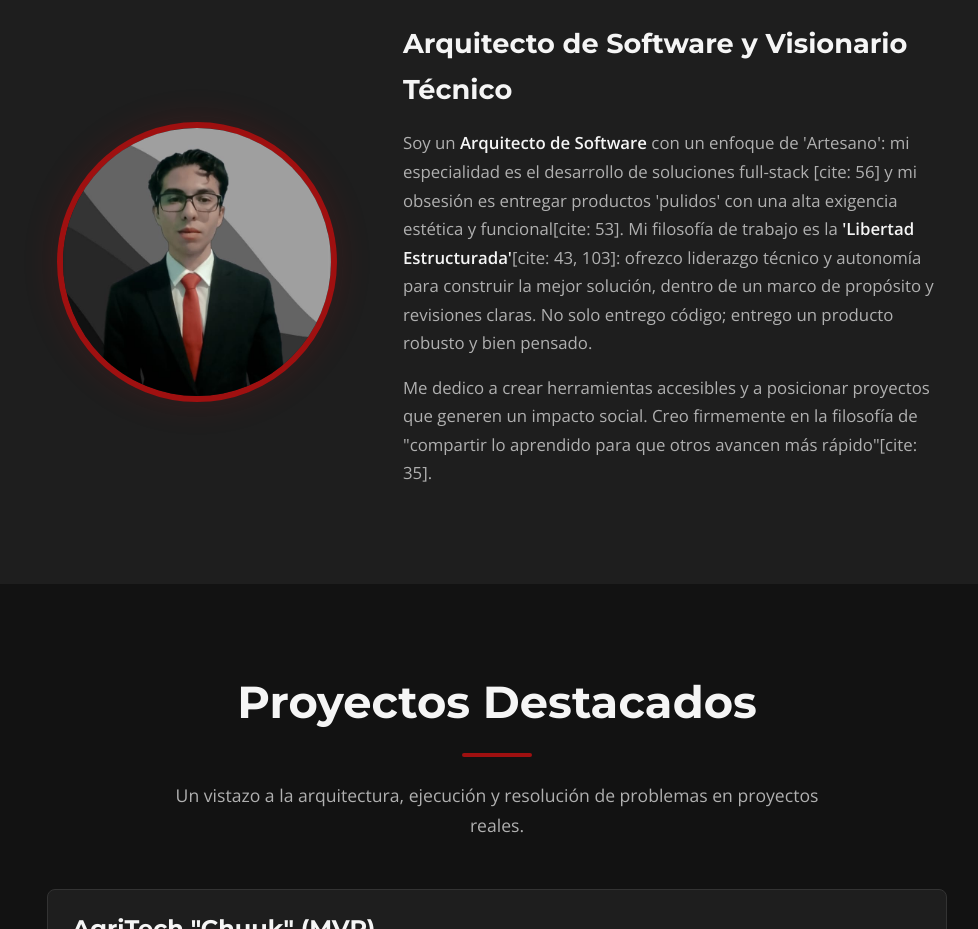
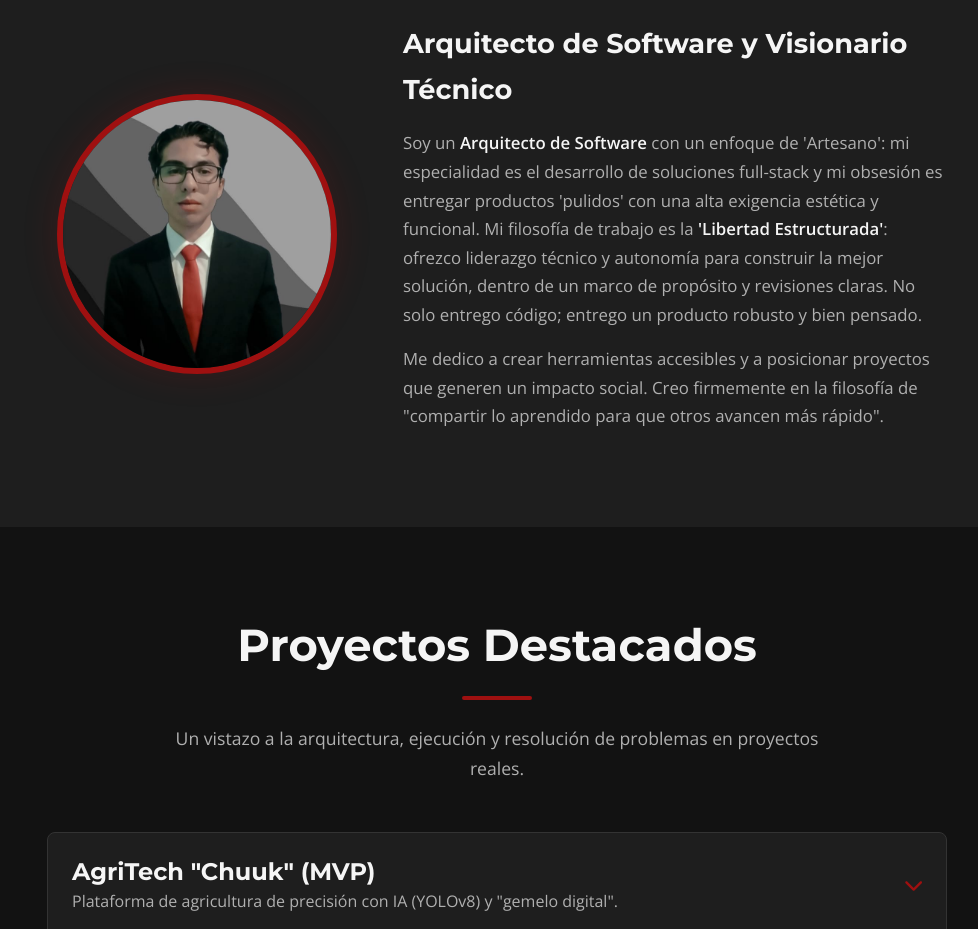
Before and after one commit to Ares-AMF/Portafolio, a plain HTML site: page index.html in a window 1280 px wide. Shown: the part 1024-1953 px from the top of the page, without its empty margins (143-1121 px from the left). Drawn offline with nearby package versions, Linux system fonts and the light colour scheme.

Commit message:
Update corrections index.html

```diff
--- a/index.html
+++ b/index.html
@@ -45,9 +45,9 @@
 
                     <h3>Arquitecto de Software y Visionario Técnico</h3>
 
-                    <p>Soy un <strong>Arquitecto de Software</strong> con un enfoque de 'Artesano': mi especialidad es el desarrollo de soluciones full-stack [cite: 56] y mi obsesión es entregar productos 'pulidos' con una alta exigencia estética y funcional[cite: 53]. Mi filosofía de trabajo es la <strong>'Libertad Estructurada'</strong>[cite: 43, 103]: ofrezco liderazgo técnico y autonomía para construir la mejor solución, dentro de un marco de propósito y revisiones claras. No solo entrego código; entrego un producto robusto y bien pensado.</p>
+                    <p>Soy un <strong>Arquitecto de Software</strong> con un enfoque de 'Artesano': mi especialidad es el desarrollo de soluciones full-stack y mi obsesión es entregar productos 'pulidos' con una alta exigencia estética y funcional. Mi filosofía de trabajo es la <strong>'Libertad Estructurada'</strong>: ofrezco liderazgo técnico y autonomía para construir la mejor solución, dentro de un marco de propósito y revisiones claras. No solo entrego código; entrego un producto robusto y bien pensado.</p>
 
-                    <p>Me dedico a crear herramientas accesibles y a posicionar proyectos que generen un impacto social. Creo firmemente en la filosofía de "compartir lo aprendido para que otros avancen más rápido"[cite: 35].</p>
+                    <p>Me dedico a crear herramientas accesibles y a posicionar proyectos que generen un impacto social. Creo firmemente en la filosofía de "compartir lo aprendido para que otros avancen más rápido".</p>
                 </div>
             </div>
         </section>
```
